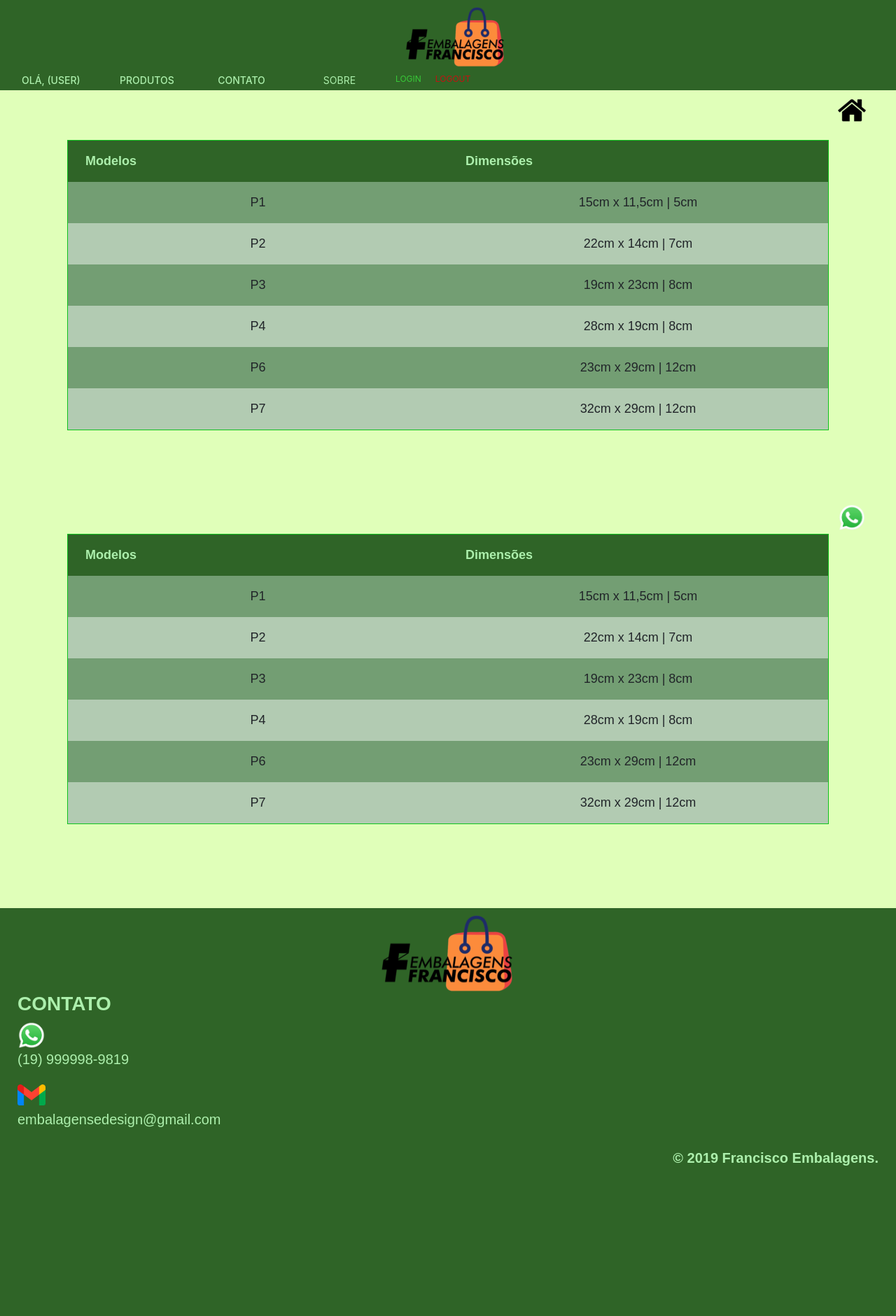
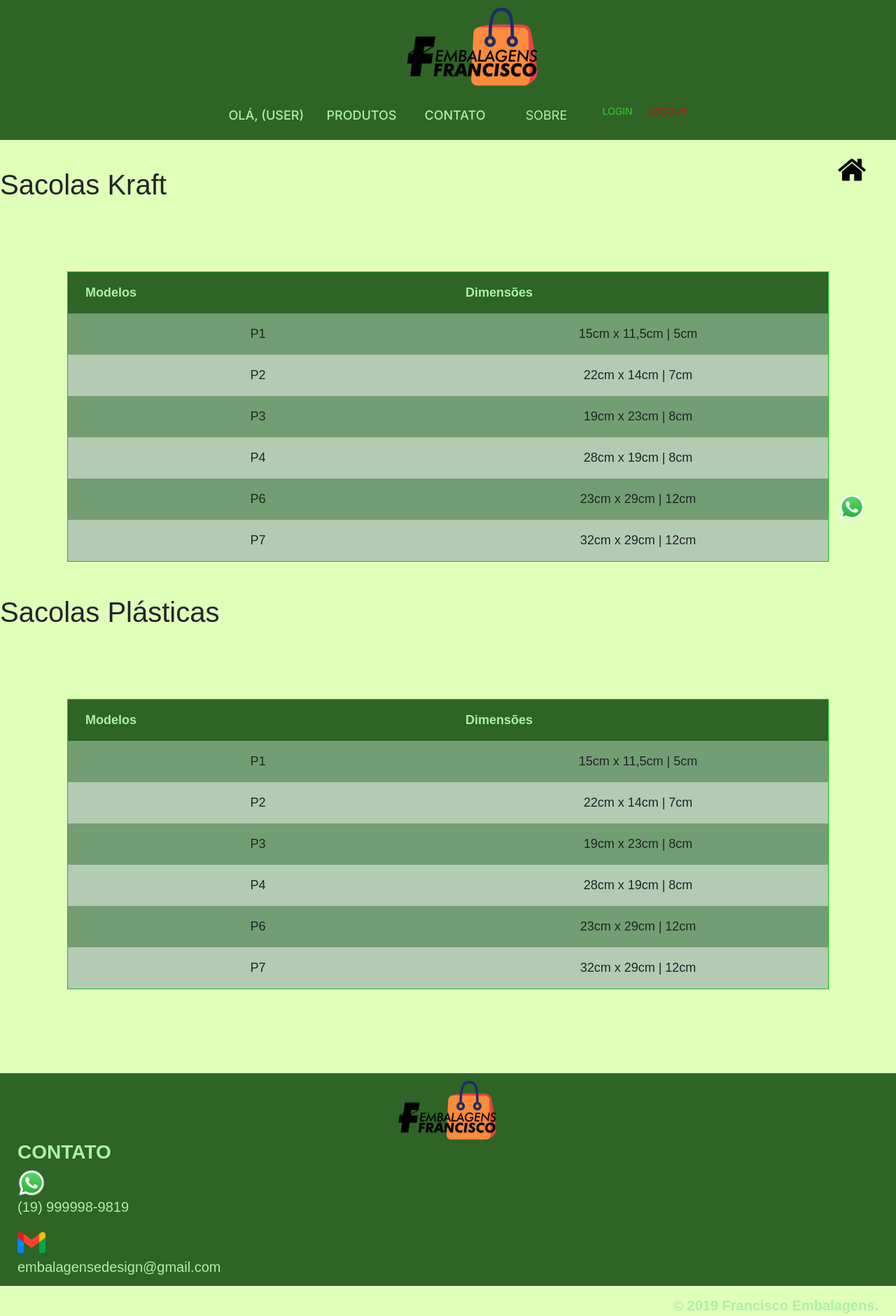
Before and after one commit to FernandinOficial/FranciscoEmbalagens, a PHP site: page /produto.php in a window 1280 px wide. Shown: the whole page at 70% size. Before the commit the page ends 1666 px from the top, so only its background shows below. Run offline with PHP 8.4, Linux system fonts and the light colour scheme.

Commit message:
alteraçoes do header (navbar)

```diff
--- a/produto.php
+++ b/produto.php
@@ -15,6 +15,8 @@
 
     <script defer src="script/script.js"></script>
     <style>
+        @import url('https://fonts.googleapis.com/css2?family=Inter:ital,opsz,wght@0,14..32,100..900;1,14..32,100..900&display=swap');
+
         body {
             background-color: #E0FFB9;
         }
@@ -26,7 +28,9 @@
     require_once "header.php";
     ?>
 
+    <main>
         <table>
+            <h1>Sacolas Kraft</h1>
             <tr>
                 <th>Modelos</th>
                 <th>Dimensões</th>
@@ -59,6 +63,7 @@
         <br>
         <br>
         <table>
+            <h1>Sacolas Plásticas</h1>
             <tr>
                 <th>Modelos</th>
                 <th>Dimensões</th>
@@ -88,6 +93,7 @@
                 <td>32cm x 29cm | 12cm</td>
             </tr>
         </table>
+    </main>
     <?php
     require_once 'footer.php';
     ?>
--- a/style/style.css
+++ b/style/style.css
@@ -232,15 +232,13 @@ main #carouselExampleControls {
 
 /* RODAPE */
 footer {
-  height: 380px;
   background-color: #2f6427;
   margin-top: 15vh;
   padding-inline: 25px;
 }
 
 #footer-logo img {
-  width: 200px;
-  height: 120px;
+  width: 150px;
   display: block;
   margin: 0 auto;
   padding-top: 10px;
@@ -596,7 +594,7 @@ tbody tr:nth-child(even) {
 @media (min-width: 650px) {
   nav {
     width: 100vw;
-    height: 100px; /* Reduzi a altura da nav no desktop */
+    height: 200px; /* Reduzi a altura da nav no desktop */
   }
 
   #btn-dropdown {
@@ -605,19 +603,22 @@ tbody tr:nth-child(even) {
 
   #logo img {
     position: absolute;
-    width: 150px;
+    width: 200px;
     top: 35px;
     left: 45%;
     right: 55%;
     z-index: 100;
   }
 
+  footer {
+    height: 38vh;
+  }
   main #carouselExampleControls {
     top: 5vh;
   }
   ul.dropdown-menu {
     display: flex; /* Alinha os itens horizontalmente */
-    justify-content: initial;
+    justify-content: center;
     position: relative; /* Torna o dropdown menu relativo para evitar sumiço */
     margin: 0; /* Remove margens */
     background-color: #2f6427 !important; /* Define a cor de fundo verde */
@@ -638,13 +639,14 @@ tbody tr:nth-child(even) {
 
   ul.dropdown-menu li a {
     color: #acefac; /* Altera a cor do texto */
-    font-size: 14px; /* Reduzi o tamanho da fonte */
+    font-size: 18px; /* Reduzi o tamanho da fonte */
     font-weight: 500; /* Reduzi o peso da fonte */
     padding: 5px 10px; /* Reduzi o padding ao redor dos links */
     text-transform: none; /* Retirei o texto em maiúsculas */
   }
   ul.dropdown-menu li button{ /*alterar o sobre*/
     color: #acefac;
+    font-size: 18px;
   }
   ul.dropdown-menu li button:hover{ /*alterar o sobre*/
     color: #acefac;
@@ -663,7 +665,7 @@ tbody tr:nth-child(even) {
     margin-left: 10px; /* Reduzi o espaçamento entre os itens de conta */
     background-color: transparent; /* Remove o fundo */
     color: #000; /* Altera a cor do texto */
-    font-size: 12px; /* Reduzi o tamanho da fonte */
+    font-size: 14px; /* Reduzi o tamanho da fonte */
     font-weight: normal; /* Normaliza o peso da fonte */
   }
 
@@ -736,6 +738,6 @@ tbody tr:nth-child(even) {
     transform: rotateX(360deg);
   }
   aside img {
-    margin-top: 40px;
+    margin-top: 25px;
   }
 }
```
Lines whose indentation alone changed are shown as unchanged.
